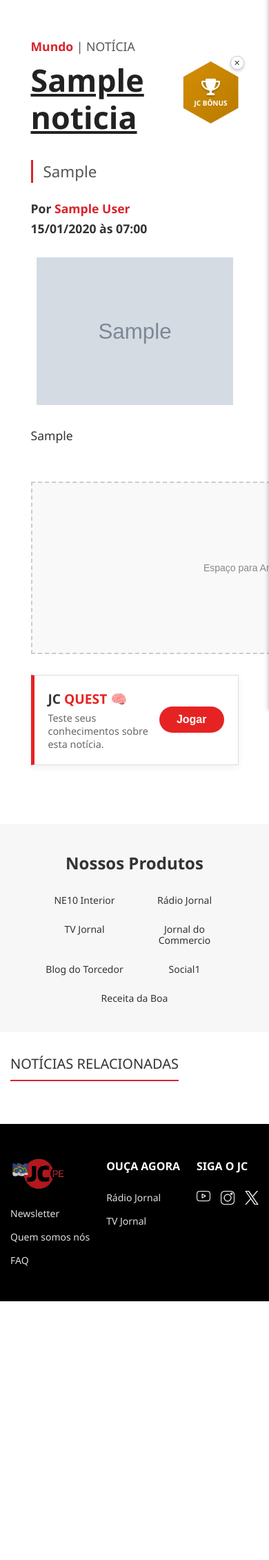
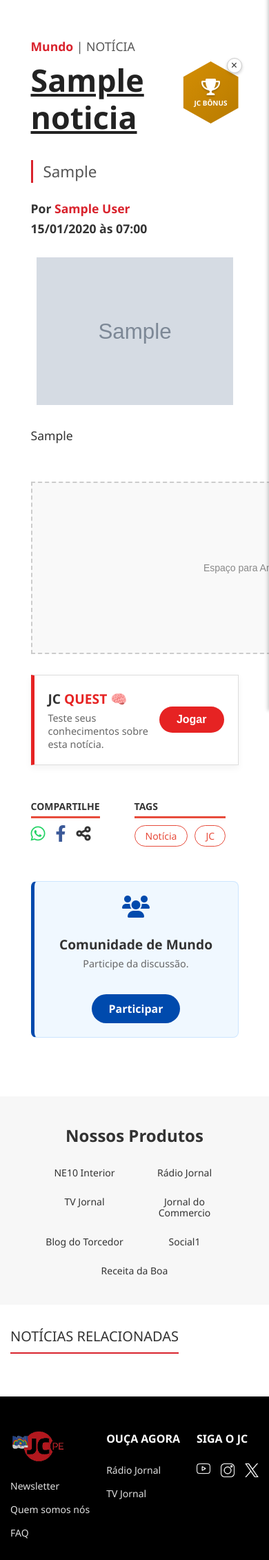
Before and after one commit to EduardaSouzaOL/Projetos2_JC_REC.O, a Django app: a page that uses jornal_commercio/templates/jornal_commercio/detalhe_noticia.html in a window 390 px wide; the page is wider, and only the part inside the window is pictured. Shown: the part 113-2374 px from the top of that part at 69% size. Before the commit the page ends 1999 px from the top of that part, so only its background shows below. Run offline with Django 5.2, Linux system fonts and the light colour scheme; tables that the repository leaves empty hold one stand-in row (values such as "Sample post"); grey boxes marked "Sample" are stand-in pictures.

Commit message:
Corrigido botão para comunidades em noticias não aparecendo

```diff
--- a/jornal_commercio/templates/jornal_commercio/detalhe_noticia.html
+++ b/jornal_commercio/templates/jornal_commercio/detalhe_noticia.html
@@ -8,6 +8,7 @@
     <link rel="stylesheet" href="{% static 'jornal_commercio/css/RD_compartilhar.css' %}">
 
     <style>
+        /* --- ESTILOS DO QUIZ (MANTIDOS) --- */
         .quiz-banner-trigger {
             background: white;
             border: 1px solid #ddd;
@@ -85,222 +86,10 @@
             font-size: 1rem; cursor: pointer;
             transition: background 0.3s;
         }
-        .btn-jc:hover {
-            background: #c01b1b;
-        }
-
-        /* --- NOVOS ESTILOS: JC BÔNUS E HEADER --- */
-
-        /* Container do Título + Botão Bônus */
-        .title-bonus-wrapper {
-            display: flex;
-            justify-content: space-between;
-            align-items: flex-start;
-            gap: 20px;
-            position: relative;
-        }
-
-        .detalhe-titulo {
-            flex: 1; /* Ocupa o espaço restante */
-            margin-top: 0;
-        }
-
-        /* Wrapper para o botão e o 'x' de fechar */
-        .bonus-badge-wrapper {
-            position: relative;
-            display: inline-block;
-            flex-shrink: 0;
-        }
-
-        /* Botão de fechar o badge ('x') */
-        .close-bonus-badge {
-            position: absolute;
-            top: -8px;
-            right: -8px;
-            background-color: #fff;
-            color: #333;
-            border: 1px solid #ccc;
-            border-radius: 50%;
-            width: 20px;
-            height: 20px;
-            font-size: 14px;
-            line-height: 18px;
-            text-align: center;
-            cursor: pointer;
-            z-index: 10;
-            box-shadow: 0 2px 4px rgba(0,0,0,0.2);
-        }
-        .close-bonus-badge:hover {
-            background-color: #eee;
-        }
-
-        /* Botão Hexagonal Dourado */
-        .bonus-badge {
-            background: linear-gradient(135deg, #d48e04 0%, #b87b00 100%);
-            width: 80px;
-            height: 90px;
-            display: flex;
-            flex-direction: column;
-            align-items: center;
-            justify-content: center;
-            color: white;
-            cursor: pointer;
-            /* Forma de Hexágono via CSS */
-            clip-path: polygon(50% 0%, 100% 25%, 100% 75%, 50% 100%, 0% 75%, 0% 25%);
-            transition: transform 0.2s;
-            text-align: center;
-            box-shadow: 0 4px 6px rgba(0,0,0,0.3);
-        }
-
-        .bonus-badge:hover {
-            transform: scale(1.05);
-            background: linear-gradient(135deg, #eebb22 0%, #d48e04 100%);
-        }
-
-        .bonus-badge i {
-            font-size: 24px;
-            margin-bottom: 5px;
-            text-shadow: 0 2px 2px rgba(0,0,0,0.2);
-        }
-
-        .bonus-badge span {
-            font-size: 10px;
-            font-weight: 700;
-            text-transform: uppercase;
-            line-height: 1.2;
-        }
-
-        /* --- MODAL DE BÔNUS (ESTILO ESPECÍFICO) --- */
-        .bonus-modal-overlay {
-            display: none;
-            position: fixed;
-            top: 0; left: 0; width: 100%; height: 100%;
-            background: rgba(0, 0, 0, 0.6);
-            z-index: 10000; /* Acima de tudo */
-            justify-content: center;
-            align-items: center;
-            padding: 20px;
-            backdrop-filter: blur(3px);
-        }
-
-        .bonus-modal-card {
-            background: #e0e0e0; /* Fundo cinza claro */
-            width: 100%; max-width: 450px;
-            border-radius: 20px;
-            padding: 40px 30px;
-            position: relative;
-            text-align: center;
-            box-shadow: 0 10px 30px rgba(0,0,0,0.4);
-            animation: slideUp 0.3s ease-out;
-            margin-top: 30px; /* Adicionado para dar espaço ao ícone que salta para fora */
-        }
-
-        @keyframes slideUp {
-            from { transform: translateY(20px); opacity: 0; }
-            to { transform: translateY(0); opacity: 1; }
-        }
-
-        /* Header do Modal (Hexagono Vermelho) */
-        .modal-header-icon {
-            background: #D9232D;
-            width: 100px;
-            height: 110px;
-            margin: -70px auto 20px; /* Ajustado para não sair da tela */
-            clip-path: polygon(50% 0%, 100% 25%, 100% 75%, 50% 100%, 0% 75%, 0% 25%);
-            display: flex;
-            align-items: center;
-            justify-content: center;
-            box-shadow: 0 5px 15px rgba(217, 35, 45, 0.4);
-        }
-
-        .modal-header-icon i {
-            font-size: 45px;
-            color: #FFD700; /* Dourado */
-            filter: drop-shadow(0 2px 2px rgba(0,0,0,0.3));
-        }
-
-        .bonus-modal-title {
-            font-size: 1.2rem;
-            font-weight: 800;
-            margin-bottom: 5px;
-            color: #000;
-        }
-
-        .bonus-modal-subtitle {
-            font-size: 0.9rem;
-            color: #555;
-            margin-bottom: 25px;
-        }
-
-        /* Grid de Estatísticas */
-        .stats-grid {
-            display: flex;
-            gap: 10px;
-            justify-content: center;
-            margin-bottom: 25px;
-        }
-
-        .stat-box {
-            background: #bcbcbc; /* Cinza mais escuro que o fundo */
-            padding: 15px 10px;
-            border-radius: 10px;
-            flex: 1;
-            display: flex;
-            flex-direction: column;
-            align-items: center;
-            justify-content: center;
-            min-height: 90px;
-        }
-
-        .stat-box i { font-size: 1.2rem; margin-bottom: 5px; color: #333; }
-        .stat-label { font-size: 0.65rem; font-weight: 700; text-transform: uppercase; color: #444; margin-bottom: 3px; }
-        .stat-value { font-size: 0.9rem; font-weight: 400; color: #333; }
-
-        .how-it-works-title {
-            font-weight: 700;
-            font-size: 1rem;
-            margin-bottom: 10px;
-            color: #000;
-        }
-
-        .how-it-works-list {
-            list-style: none;
-            padding: 0;
-            text-align: left;
-            font-size: 0.85rem;
-            color: #444;
-            margin-bottom: 25px;
-        }
-        .how-it-works-list li { margin-bottom: 8px; }
-
-        .btn-play-bonus {
-            background: #D9232D;
-            color: white;
-            border: none;
-            padding: 12px 40px;
-            border-radius: 50px;
-            font-weight: bold;
-            font-size: 1rem;
-            cursor: pointer;
-            width: 100%;
-            transition: background 0.3s;
-        }
-        .btn-play-bonus:hover { background: #b01b23; }
-
-        .close-bonus-modal {
-            position: absolute;
-            top: 15px;
-            right: 20px;
-            font-size: 1.8rem;
-            cursor: pointer;
-            color: #333;
-            background: none;
-            border: none;
-        }
-
+        .btn-jc:hover { background: #c01b1b; }
 
         .comunidade-card-trigger {
-            background: #f0f8ff; /* Azul suave */
+            background: #f0f8ff;
             border: 1px solid #cce5ff;
             border-left: 5px solid #004aad;
             padding: 20px;
@@ -317,45 +106,202 @@
             transform: translateY(-2px);
             box-shadow: 0 4px 8px rgba(0,0,0,0.1);
         }
-        .comunidade-info {
+        .comunidade-info { display: flex; align-items: center; flex: 1; }
+
+        .btn-comunidade {
+            background: #004aad; color: white; text-decoration: none;
+            padding: 10px 25px; border-radius: 50px; font-weight: bold;
+            font-size: 1rem; transition: background 0.3s;
+            display: inline-block; white-space: nowrap;
+        }
+        .btn-comunidade:hover { background: #003380; color: #fff; }
+
+        @media (max-width: 600px) {
+            .comunidade-card-trigger { flex-direction: column; text-align: center; }
+            .comunidade-info { flex-direction: column; margin-bottom: 10px; }
+            .comunidade-info i { margin-right: 0 !important; margin-bottom: 10px; }
+        }
+
+        /* Layout do Título com o Botão */
+        .title-bonus-wrapper {
+            display: flex;
+            justify-content: space-between;
+            align-items: flex-start;
+            gap: 20px;
+            position: relative;
+        }
+
+        /* Ajuste para o título ocupar espaço sem quebrar o botão */
+        .detalhe-titulo {
+            flex: 1;
+            margin-top: 0;
+        }
+
+        /* Wrapper do Botão para posicionar o 'X' */
+        .bonus-badge-wrapper {
+            position: relative;
+            display: inline-block;
+            flex-shrink: 0; /* Impede que encolha */
+        }
+
+        /* Botão X para fechar o badge */
+        .close-bonus-badge {
+            position: absolute;
+            top: -5px;
+            right: -5px;
+            background-color: #fff;
+            color: #333;
+            border: 1px solid #ccc;
+            border-radius: 50%;
+            width: 22px;
+            height: 22px;
+            font-size: 16px;
+            line-height: 20px;
+            text-align: center;
+            cursor: pointer;
+            z-index: 10;
+            box-shadow: 0 2px 4px rgba(0,0,0,0.2);
+        }
+        .close-bonus-badge:hover { background-color: #f0f0f0; }
+
+        /* Hexágono Dourado */
+        .bonus-badge {
+            background: linear-gradient(135deg, #d48e04 0%, #b87b00 100%);
+            width: 80px;
+            height: 90px;
+            display: flex;
+            flex-direction: column;
+            align-items: center;
+            justify-content: center;
+            color: white;
+            cursor: pointer;
+            clip-path: polygon(50% 0%, 100% 25%, 100% 75%, 50% 100%, 0% 75%, 0% 25%);
+            transition: transform 0.2s;
+            text-align: center;
+            box-shadow: 0 4px 6px rgba(0,0,0,0.3);
+        }
+        .bonus-badge:hover {
+            transform: scale(1.05);
+            background: linear-gradient(135deg, #eebb22 0%, #d48e04 100%);
+        }
+        .bonus-badge i {
+            font-size: 24px;
+            margin-bottom: 5px;
+            text-shadow: 0 2px 2px rgba(0,0,0,0.2);
+        }
+        .bonus-badge span {
+            font-size: 10px;
+            font-weight: 700;
+            text-transform: uppercase;
+            line-height: 1.2;
+        }
+
+        /* --- MODAL DO BÔNUS --- */
+        .bonus-modal-overlay {
+            display: none;
+            position: fixed;
+            top: 0; left: 0; width: 100%; height: 100%;
+            background: rgba(0, 0, 0, 0.6);
+            z-index: 10000;
+            justify-content: center;
+            align-items: center;
+            padding: 20px;
+            backdrop-filter: blur(3px);
+        }
+
+        .bonus-modal-card {
+            background: #e0e0e0;
+            width: 100%; max-width: 450px;
+            border-radius: 20px;
+            padding: 40px 30px;
+            position: relative;
+            text-align: center;
+            box-shadow: 0 10px 30px rgba(0,0,0,0.4);
+            animation: slideUp 0.3s ease-out;
+            margin-top: 40px; /* Espaço para o ícone flutuante */
+        }
+
+        @keyframes slideUp {
+            from { transform: translateY(20px); opacity: 0; }
+            to { transform: translateY(0); opacity: 1; }
+        }
+
+        /* Ícone Hexagonal Vermelho no Topo do Modal */
+        .modal-header-icon {
+            background: #D9232D;
+            width: 100px;
+            height: 110px;
+            margin: -75px auto 20px; /* Margem negativa para sair do card */
+            clip-path: polygon(50% 0%, 100% 25%, 100% 75%, 50% 100%, 0% 75%, 0% 25%);
             display: flex;
             align-items: center;
-            flex: 1;
+            justify-content: center;
+            box-shadow: 0 5px 15px rgba(217, 35, 45, 0.4);
         }
-        .btn-comunidade {
-            background: #004aad;
-            color: white;
-            text-decoration: none;
-            padding: 10px 25px;
-            border-radius: 50px;
-            font-weight: bold;
-            font-size: 1rem;
-            transition: background 0.3s;
-            display: inline-block;
-            white-space: nowrap;
-        }
-        .btn-comunidade:hover {
-            background: #003380;
-            color: #fff;
-        }
-        @media (max-width: 600px) {
-            .comunidade-card-trigger {
-                flex-direction: column;
-                text-align: center;
-            }
-            .comunidade-info {
-                flex-direction: column;
-                margin-bottom: 10px;
-            }
-            .comunidade-info i {
-                margin-right: 0 !important;
-                margin-bottom: 10px;
-            }
+        .modal-header-icon i {
+            font-size: 45px;
+            color: #FFD700;
+            filter: drop-shadow(0 2px 2px rgba(0,0,0,0.3));
         }
 
+        .bonus-modal-title {
+            font-size: 1.2rem;
+            font-weight: 800;
+            margin-bottom: 5px;
+            color: #000;
+        }
+        .bonus-modal-subtitle {
+            font-size: 0.9rem;
+            color: #555;
+            margin-bottom: 25px;
+        }
+
+        /* Stats Grid */
+        .stats-grid {
+            display: flex;
+            gap: 10px;
+            justify-content: center;
+            margin-bottom: 25px;
+        }
+        .stat-box {
+            background: #bcbcbc;
+            padding: 15px 10px;
+            border-radius: 10px;
+            flex: 1;
+            display: flex;
+            flex-direction: column;
+            align-items: center;
+            justify-content: center;
+            min-height: 90px;
+        }
+        .stat-box i { font-size: 1.2rem; margin-bottom: 5px; color: #333; }
+        .stat-label { font-size: 0.65rem; font-weight: 700; text-transform: uppercase; color: #444; margin-bottom: 3px; }
+        .stat-value { font-size: 0.9rem; font-weight: 400; color: #333; }
+
+        .how-it-works-title {
+            font-weight: 700; font-size: 1rem; margin-bottom: 10px; color: #000;
+        }
+        .how-it-works-list {
+            list-style: none; padding: 0; text-align: left;
+            font-size: 0.85rem; color: #444; margin-bottom: 25px;
+        }
+        .how-it-works-list li { margin-bottom: 8px; }
+
+        .btn-play-bonus {
+            background: #D9232D; color: white; border: none;
+            padding: 12px 40px; border-radius: 50px; font-weight: bold;
+            font-size: 1rem; cursor: pointer; width: 100%;
+            transition: background 0.3s;
+        }
+        .btn-play-bonus:hover { background: #b01b23; }
+
+        .close-bonus-modal {
+            position: absolute; top: 15px; right: 20px;
+            font-size: 1.8rem; cursor: pointer; color: #333;
+            background: none; border: none;
+        }
     </style>
 {% endblock %}
-
 
 {% block content %}
 <div class="detalhe-container">
@@ -401,7 +347,6 @@
 
     <div class="ad-placeholder" role="img" aria-label="Espaço para anúncio">Espaço para Anúncio (700x250)</div>
 
-
     {% if noticia.quiz %}
     <div class="quiz-banner-trigger" onclick="abrirQuiz()">
         <div>
@@ -429,20 +374,16 @@
 
                     <div class="quiz-opcoes-list" id="pergunta-{{ pergunta.id }}">
                         {% for opcao in pergunta.opcoes.all %}
-
                         <label class="quiz-option-label
                                {% if opcao.id in respostas_ids %}
                                    {% if opcao.correta %}correct{% else %}incorrect{% endif %} disabled
                                {% endif %}"
                                data-correct="{{ opcao.correta|lower }}"
                                onclick="verificarResposta(this, '{{ opcao.id }}', '{{ opcao.correta|lower }}', {{ pergunta.id }})">
-
                             <span>{{ opcao.texto }}</span>
-
                             <i class="fas fa-check feedback-icon" style="color: white;"></i>
                             <i class="fas fa-times feedback-icon" style="color: white;"></i>
                         </label>
-
                         {% endfor %}
                     </div>
                 </div>
@@ -457,6 +398,46 @@
                 {% endif %}
             </button>
         </div>
+    </div>
+    {% endif %}
+    <div class="content-sharing-tags">
+        <div class="compartilhe-section">
+            <h3 class="title-section">COMPARTILHE</h3>
+            <div class="social-icons">
+                <a href="whatsapp://send?text={{ noticia.titulo }} - {{ request.build_absolute_uri }}" target="_blank" class="icon-whatsapp">
+                    <i class="fab fa-whatsapp"></i>
+                </a>
+                <a href="https://www.facebook.com/sharer/sharer.php?u={{ request.build_absolute_uri }}" target="_blank" class="icon-facebook">
+                    <i class="fab fa-facebook-f"></i>
+                </a>
+                <a href="#" class="icon-share">
+                    <i class="fas fa-share-alt"></i>
+                </a>
+            </div>
+        </div>
+        <div class="tags-section">
+            <h3 class="title-section">TAGS</h3>
+            <div class="tag-buttons">
+                <a href="#" class="tag-button">Notícia</a>
+                <a href="#" class="tag-button">JC</a>
+            </div>
+        </div>
+    </div>
+
+    {% if comunidade_relacionada %}
+    <div class="comunidade-card-trigger" style="margin-top:30px;">
+        <div class="comunidade-info" style="display:flex; align-items:center; gap:15px;">
+            <i class="fas fa-users" style="font-size: 2rem; color: #004aad;"></i>
+            <div>
+                <h3 style="margin: 0; font-size: 1.2rem; color: #333;">Comunidade de {{ noticia.get_categoria_display }}</h3>
+                <p style="margin: 5px 0 0; color: #666; font-size: 0.9rem;">
+                    Participe da discussão.
+                </p>
+            </div>
+        </div>
+        <a href="{% url 'comunidade_detalhe' pk=comunidade_relacionada.pk %}?noticia_id={{ noticia.id }}" class="btn-jc" style="background:#004aad; text-decoration:none; display:inline-block; margin-top:10px;">
+            Participar
+        </a>
     </div>
     {% endif %}
 
@@ -501,7 +482,6 @@
         <button class="btn-play-bonus" onclick="fecharBonusModal()">Jogar agora</button>
     </div>
 </div>
-
 <section class="nossos-produtos-section">
     <h2 class="section-title">Nossos Produtos</h2>
     <div class="produtos-list">
@@ -541,8 +521,6 @@
 {% if user.is_authenticated %}
 <script>
     document.addEventListener("DOMContentLoaded", function() {
-
-        /* --- Lógica de Scroll e Histórico de Leitura --- */
         let maxScroll = 0;
         let timeout;
         const noticiaId = "{{ noticia.id }}";
@@ -552,20 +530,16 @@
             const marker = document.getElementById('fim-da-leitura');
             const scrollTop = window.scrollY || document.documentElement.scrollTop;
             const windowHeight = document.documentElement.clientHeight;
-
             if (!marker) {
                 const docHeight = document.documentElement.scrollHeight - windowHeight;
                 return Math.round((scrollTop / docHeight) * 100);
             }
-
             const rect = marker.getBoundingClientRect();
             const markerPosition = rect.top + scrollTop;
             const currentBottom = scrollTop + windowHeight;
-
             let percent = (currentBottom / markerPosition) * 100;
             if (percent > 100) percent = 100;
             if (percent < 0) percent = 0;
-
             return Math.round(percent);
         }
 
@@ -598,6 +572,9 @@
 
         window.addEventListener('beforeunload', function() {
             if (maxScroll > 0) {
+                const data = new FormData();
+                data.append('noticia_id', noticiaId);
+                data.append('porcentagem', maxScroll);
                 fetch("{% url 'atualizar_historico_leitura' %}", {
                     method: "POST",
                     headers: {"Content-Type": "application/json", "X-CSRFToken": csrfToken},
@@ -607,7 +584,6 @@
             }
         });
 
-        /* --- Lógica do Quiz (Se existir) --- */
         {% if not quiz_concluido and noticia.quiz %}
         const observer = new IntersectionObserver(entries => {
             entries.forEach(entry => {
@@ -622,94 +598,53 @@
         {% endif %}
     });
 
-    /* --- Funções Globais do Quiz --- */
     function abrirQuiz() {
-        const modal = document.getElementById('quizModal');
-        if(modal) {
-            modal.style.display = 'flex';
-            document.body.style.overflow = 'hidden';
-        }
+        const el = document.getElementById('quizModal');
+        if(el) { el.style.display = 'flex'; document.body.style.overflow = 'hidden'; }
     }
-
     function fecharQuiz() {
-        const modal = document.getElementById('quizModal');
-        if(modal) {
-            modal.style.display = 'none';
-            document.body.style.overflow = 'auto';
-        }
+        const el = document.getElementById('quizModal');
+        if(el) { el.style.display = 'none'; document.body.style.overflow = 'auto'; }
     }
-
     function acaoFinalizarQuiz() {
         const btn = document.getElementById('btn-finalizar');
-        if (btn.innerText.includes("Continuar Lendo")) {
-            fecharQuiz();
-            return;
-        }
+        if (btn.innerText.includes("Continuar Lendo")) { fecharQuiz(); return; }
         fetch("{% url 'finalizar_quiz' quiz_id=noticia.quiz.id %}", {
-            method: "POST",
-            headers: { "X-CSRFToken": "{{ csrf_token }}" }
-        })
-        .then(response => {
-            if(response.ok) {
-                btn.innerText = "Continuar Lendo";
-                fecharQuiz();
-            }
-        })
-        .catch(error => console.error("Erro de rede:", error));
+            method: "POST", headers: { "X-CSRFToken": "{{ csrf_token }}" }
+        }).then(response => {
+            if(response.ok) { btn.innerText = "Continuar Lendo"; fecharQuiz(); }
+        }).catch(error => console.error("Erro de rede:", error));
     }
-
     function verificarResposta(element, opcaoId, isCorrect, perguntaId) {
         if (element.classList.contains('disabled')) return;
-
         const parent = document.getElementById('pergunta-' + perguntaId);
         const siblings = parent.querySelectorAll('.quiz-option-label');
         siblings.forEach(el => el.classList.add('disabled'));
-
-        if (isCorrect === 'true') {
-            element.classList.add('correct');
-        } else {
+        if (isCorrect === 'true') { element.classList.add('correct'); }
+        else {
             element.classList.add('incorrect');
-            siblings.forEach(el => {
-                if (el.getAttribute('data-correct') === 'true') {
-                    el.classList.add('correct');
-                }
-            });
+            siblings.forEach(el => { if (el.getAttribute('data-correct') === 'true') el.classList.add('correct'); });
         }
-
         fetch("{% url 'salvar_resposta_quiz' %}", {
             method: "POST",
-            headers: {
-                "X-CSRFToken": "{{ csrf_token }}",
-                "Content-Type": "application/json"
-            },
+            headers: { "X-CSRFToken": "{{ csrf_token }}", "Content-Type": "application/json" },
             body: JSON.stringify({ opcao_id: opcaoId })
         }).catch(error => console.error("Erro ao salvar:", error));
     }
 
-    /* --- NOVAS FUNÇÕES: JC BÔNUS --- */
     function abrirBonusModal() {
-        const modal = document.getElementById('bonusModal');
-        if(modal) {
-            modal.style.display = 'flex';
-            document.body.style.overflow = 'hidden';
-        }
+        const el = document.getElementById('bonusModal');
+        if(el) { el.style.display = 'flex'; document.body.style.overflow = 'hidden'; }
     }
-
     function fecharBonusModal() {
-        const modal = document.getElementById('bonusModal');
-        if(modal) {
-            modal.style.display = 'none';
-            document.body.style.overflow = 'auto';
-        }
+        const el = document.getElementById('bonusModal');
+        if(el) { el.style.display = 'none'; document.body.style.overflow = 'auto'; }
     }
-
-    // Função para fechar o botão do bônus na página
     function fecharBonusBadge() {
-        const badgeContainer = document.getElementById('bonus-badge-container');
-        if(badgeContainer) {
-            badgeContainer.style.display = 'none';
-        }
+        const el = document.getElementById('bonus-badge-container');
+        if(el) { el.style.display = 'none'; }
     }
 </script>
 {% endif %}
+
 {% endblock %}
```
